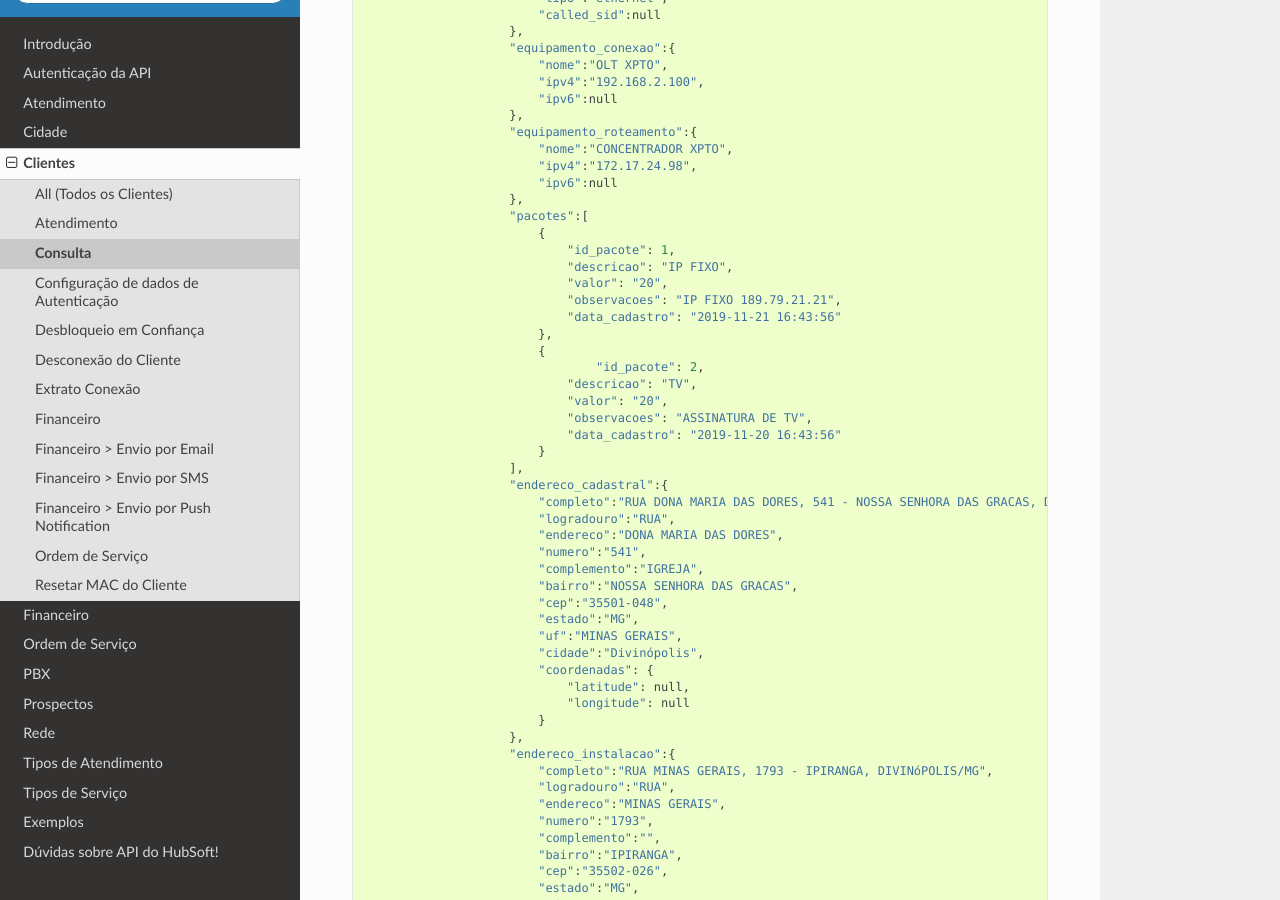
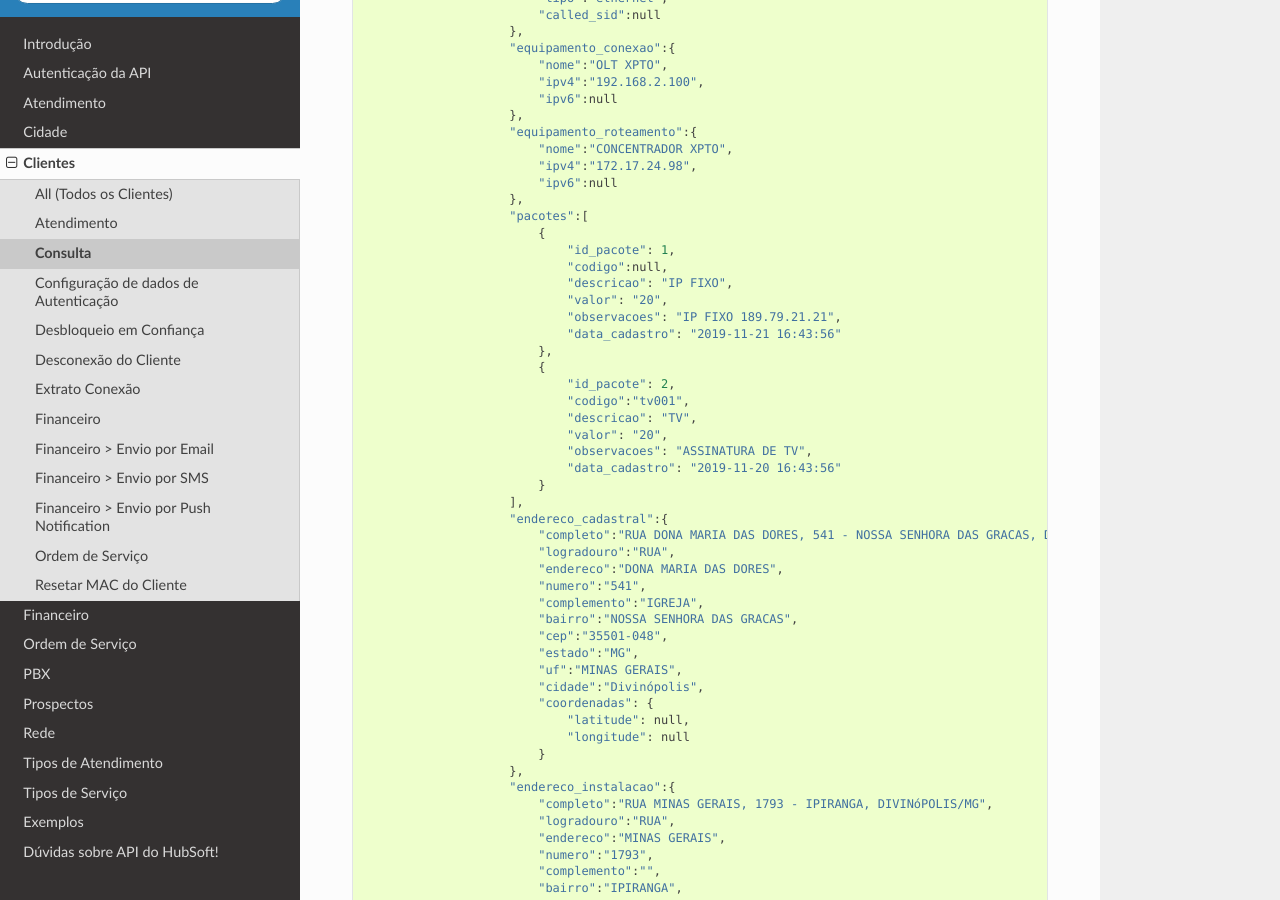
Before and after one commit to hubsoftbrasil/api, a Sphinx documentation site: the page built from docs/source/clientes/consulta.rst, in a window 1280 px wide and 900 px high, scrolled down 2466 px. Built offline with Sphinx 7.4.7 and the Read the Docs theme 2.0.0, drawn with Linux system fonts in a browser that asks for light colours; pages that are not in the unit, such as notebooks, are missing from menus.

Commit message:
Update consulta.rst

```diff
--- a/docs/source/clientes/consulta.rst
+++ b/docs/source/clientes/consulta.rst
@@ -173,13 +173,15 @@ Retorno da requisição GET::
 	                    "pacotes":[
 	                    	{
 	                            "id_pacote": 1,
+				    "codigo":null,
 	                            "descricao": "IP FIXO",
 	                            "valor": "20",
 	                            "observacoes": "IP FIXO 189.79.21.21",
 	                            "data_cadastro": "2019-11-21 16:43:56"
 	                        },
 	                        {
-	                        	"id_pacote": 2,
+	                            "id_pacote": 2,
+				    "codigo":"tv001",
 	                            "descricao": "TV",
 	                            "valor": "20",
 	                            "observacoes": "ASSINATURA DE TV",
```
